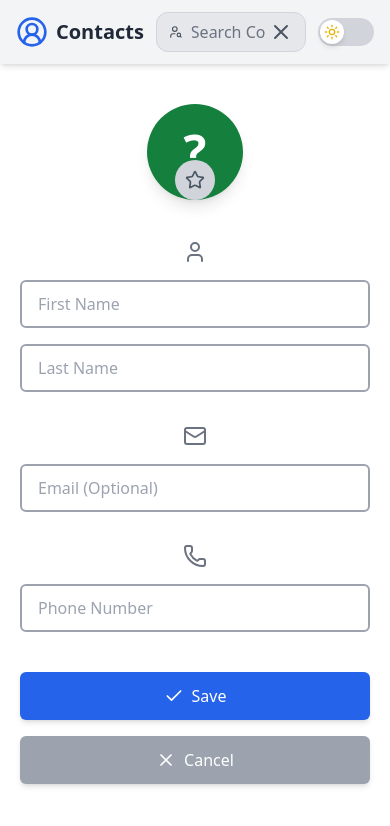
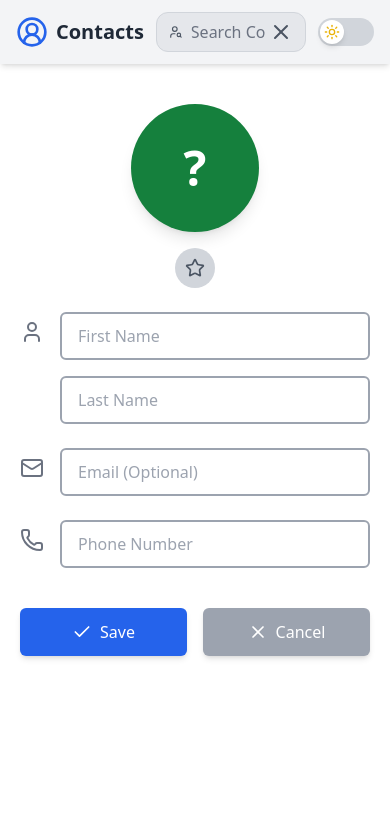
Before and after one commit to amaannn08/Tria-Assignment, a React (Vite) app: page /create in a window 390 px wide. Shown: the top 826 px of the page. Built offline with nearby package versions, Linux system fonts and the light colour scheme.

Commit message:
UI Changes

```diff
--- a/src/components/contacts/CreateContact.jsx
+++ b/src/components/contacts/CreateContact.jsx
@@ -94,14 +94,14 @@ const CreateContact = () => {
         <div className="w-full md:mt-20 px-4 md:px-8 py-6">
             {/* Profile Circle - Centered */}
             <div className="flex justify-center md:justify-start mb-8 relative">
-                <div className={`w-24 h-24 md:w-40 md:h-40 rounded-full flex ${profileColor} items-center justify-center shadow-lg`}>
+                <div className={`w-32 h-32 md:w-40 md:h-40 rounded-full flex ${profileColor} items-center justify-center shadow-lg`}>
                     <h1 className="text-5xl md:text-9xl text-white font-bold">{displayLetter}</h1>
                 </div>
                 {/* Favorite Toggle */}
                 <button
                     type="button"
                     onClick={() => setIsFavorite(prev => !prev)}
-                    className={`absolute bottom-0 right-1/2 translate-x-1/2 md:translate-x-0 md:right-auto md:left-32 w-10 h-10 rounded-full flex items-center justify-center transition-all duration-300 ${
+                    className={`absolute bottom-0 right-1/2 translate-x-1/2 md:translate-x-0 md:right-auto top-36 md:left-32 w-10 h-10 rounded-full flex items-center justify-center transition-all duration-300 ${
                         isFavorite
                             ? 'bg-yellow-500 hover:bg-yellow-600 shadow-md'
                             : 'bg-gray-300 dark:bg-gray-600 hover:bg-gray-400 dark:hover:bg-gray-500'
@@ -114,7 +114,7 @@ const CreateContact = () => {
 
             <form onSubmit={handleSubmit} className="max-w-3xl mx-auto md:mx-0">
                 {/* Name Section */}
-                <div className="flex flex-col md:flex-row gap-4 md:gap-6 mb-6">
+                <div className="flex flex-row gap-4 mt-20 md:gap-6 mb-6">
                     <div className="flex justify-center md:justify-start items-start pt-2">
                         <User className="text-gray-500 dark:text-gray-400 w-6 h-6 md:w-8 md:h-8"/>
                     </div>
@@ -145,7 +145,7 @@ const CreateContact = () => {
                 </div>
 
                 {/* Email Section */}
-                <div className="flex flex-col md:flex-row gap-4 md:gap-6 mb-6">
+                <div className="flex flex-row gap-4 md:gap-6 mb-6">
                     <div className="flex justify-center md:justify-start items-start pt-2">
                         <Mail className="text-gray-500 dark:text-gray-400 w-6 h-6 md:w-8 md:h-8"/>
                     </div>
@@ -163,7 +163,7 @@ const CreateContact = () => {
                 </div>
 
                 {/* Phone Section */}
-                <div className="flex flex-col md:flex-row gap-4 md:gap-6 mb-8">
+                <div className="flex flex-row gap-4 md:gap-6 mb-8">
                     <div className="flex justify-center md:justify-start items-start pt-2">
                         <Phone className="text-gray-500 dark:text-gray-400 w-6 h-6 md:w-8 md:h-8"/>
                     </div>
@@ -181,7 +181,7 @@ const CreateContact = () => {
                 </div>
 
                 {/* Action Buttons - Centered */}
-                <div className="flex flex-col md:flex-row gap-4 justify-center md:justify-start mt-10 mb-8">
+                <div className="flex flex-row gap-4 justify-center md:justify-start mt-10 mb-8">
                     <button
                         type="submit"
                         className="flex flex-row items-center justify-center gap-2 bg-blue-600 hover:bg-blue-700 dark:bg-blue-700 dark:hover:bg-blue-600 text-white px-8 py-3 rounded-md transition-all duration-300 shadow-md hover:shadow-lg w-full md:w-auto"
```
